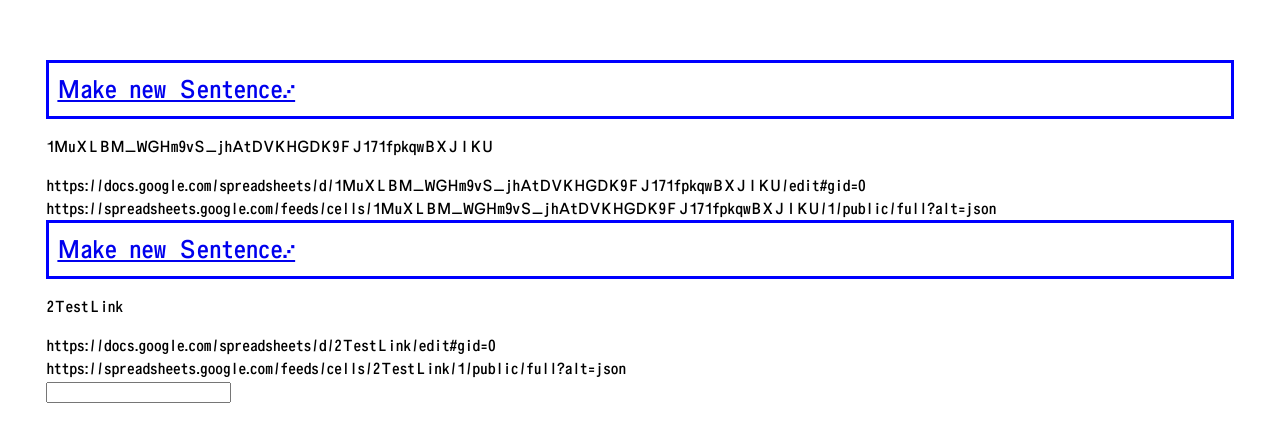
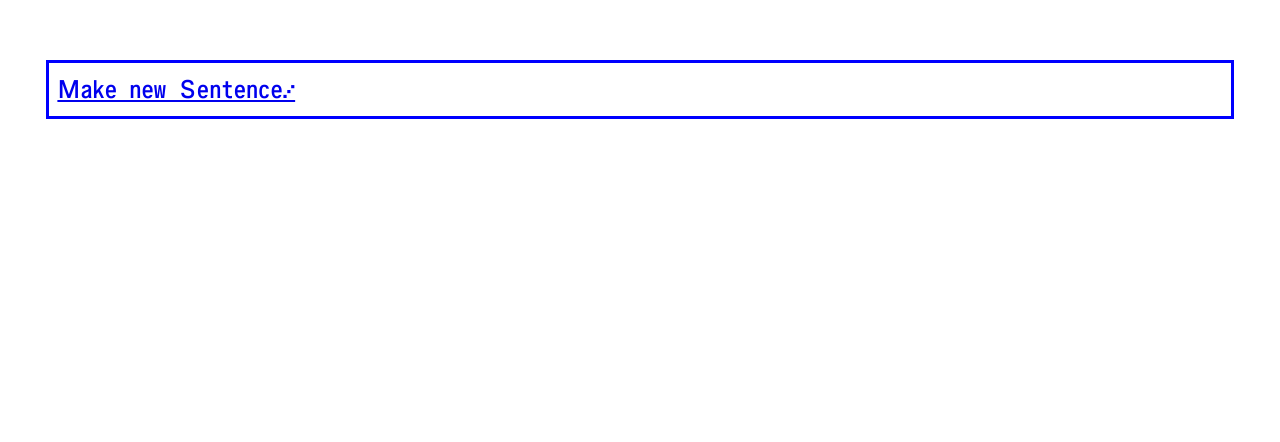
Before and after one commit to milangress/faas-machine, a Vue app: page / in a window 1280 px wide. Shown: the top 442 px of the page. Built offline with nearby package versions, Linux system fonts and the light colour scheme.

Commit message:
cleanup frontpage

```diff
--- a/src/components/sheetPreviewOverview.vue
+++ b/src/components/sheetPreviewOverview.vue
@@ -1,10 +1,10 @@
 <template lang="pug">
 div.wrapper
   router-link.button(:to="internalPathToSheet") Make new Sentence…
-  p {{sheetID}}
-  a {{externalSheetURL}}
-  br
-  a {{externalSheetJSONUrl}}
+  // p {{sheetID}}
+  // a {{externalSheetURL}}
+  // br
+  // a {{externalSheetJSONUrl}}
 </template>
 
 <script>
--- a/src/views/Home.vue
+++ b/src/views/Home.vue
@@ -2,7 +2,7 @@
 div(class="home")
   div(v-for="sheetID in availableSheetIDs")
     sheet-preview-overview(:sheetID="sheetID")
-  input(type="text")
+  // input(type="text")
 </template>
 
 <script>
@@ -16,7 +16,7 @@
   },
   data: function () {
     return {
-      availableSheetIDs: ['1MuXLBM_WGHm9vS_jhAtDVKHGDK9FJ171fpkqwBXJIKU', '2TestLink']
+      availableSheetIDs: ['1MuXLBM_WGHm9vS_jhAtDVKHGDK9FJ171fpkqwBXJIKU']
     }
   }
 }
```
